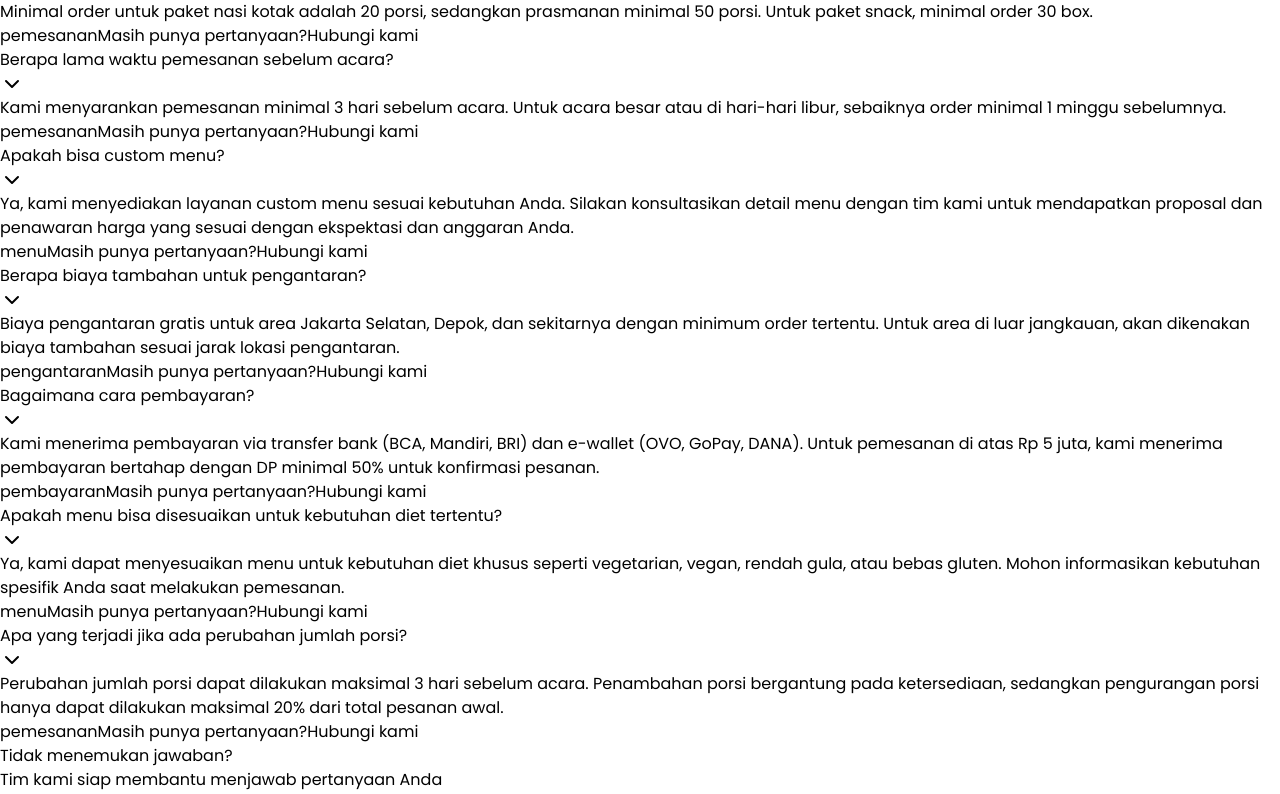
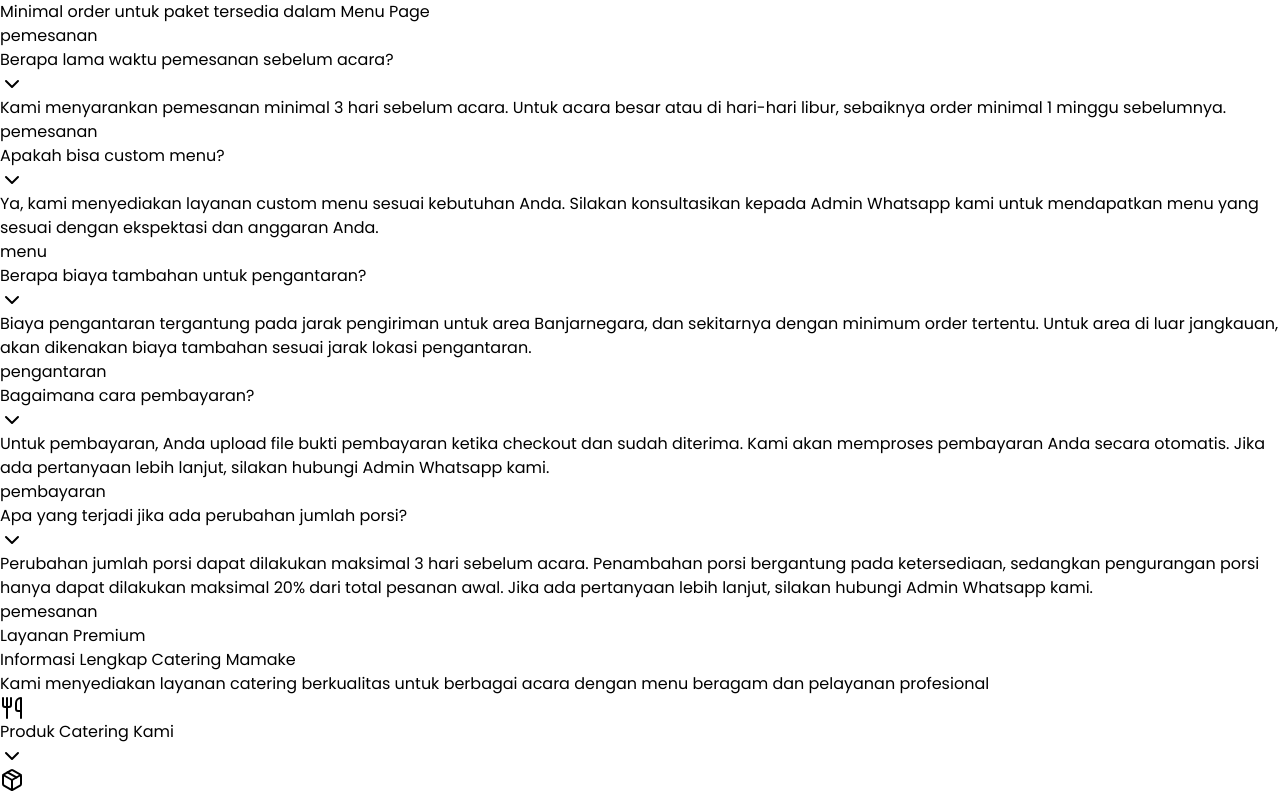
Before and after one commit to rizallfrm/Web-Catering-FE, a React (Vite) app: page / in a window 1280 px wide. Shown: the part 6600-7394 px from the top of the page. Built offline with nearby package versions, Linux system fonts and the light colour scheme.

Commit message:
update: modify FAQAccordion

```diff
--- a/src/components/Fragments/FAQAccordion.jsx
+++ b/src/components/Fragments/FAQAccordion.jsx
@@ -1,10 +1,10 @@
-import { useState, useEffect, useRef } from 'react';
-import { ChevronDown, ChevronUp, Search, XCircle } from 'lucide-react';
-import { Link } from 'react-router-dom';
+import { useState, useEffect, useRef } from "react";
+import { ChevronDown, ChevronUp, Search, XCircle } from "lucide-react";
+import { Link } from "react-router-dom";
 
 const FAQAccordion = () => {
   const [openIndex, setOpenIndex] = useState(null);
-  const [searchTerm, setSearchTerm] = useState('');
+  const [searchTerm, setSearchTerm] = useState("");
   const [filteredFaqs, setFilteredFaqs] = useState([]);
   const [isVisible, setIsVisible] = useState(false);
   const accordionRef = useRef(null);
@@ -12,54 +12,55 @@ const FAQAccordion = () => {
   const faqs = [
     {
       question: "Berapa minimal order catering?",
-      answer: "Minimal order untuk paket nasi kotak adalah 20 porsi, sedangkan prasmanan minimal 50 porsi. Untuk paket snack, minimal order 30 box.",
-      category: "pemesanan"
+      answer: "Minimal order untuk paket tersedia dalam Menu Page",
+      category: "pemesanan",
     },
     {
       question: "Berapa lama waktu pemesanan sebelum acara?",
-      answer: "Kami menyarankan pemesanan minimal 3 hari sebelum acara. Untuk acara besar atau di hari-hari libur, sebaiknya order minimal 1 minggu sebelumnya.",
-      category: "pemesanan"
+      answer:
+        "Kami menyarankan pemesanan minimal 3 hari sebelum acara. Untuk acara besar atau di hari-hari libur, sebaiknya order minimal 1 minggu sebelumnya.",
+      category: "pemesanan",
     },
     {
       question: "Apakah bisa custom menu?",
-      answer: "Ya, kami menyediakan layanan custom menu sesuai kebutuhan Anda. Silakan konsultasikan detail menu dengan tim kami untuk mendapatkan proposal dan penawaran harga yang sesuai dengan ekspektasi dan anggaran Anda.",
-      category: "menu"
+      answer:
+        "Ya, kami menyediakan layanan custom menu sesuai kebutuhan Anda. Silakan konsultasikan kepada Admin Whatsapp kami untuk mendapatkan menu yang sesuai dengan ekspektasi dan anggaran Anda.",
+      category: "menu",
     },
     {
       question: "Berapa biaya tambahan untuk pengantaran?",
-      answer: "Biaya pengantaran gratis untuk area Jakarta Selatan, Depok, dan sekitarnya dengan minimum order tertentu. Untuk area di luar jangkauan, akan dikenakan biaya tambahan sesuai jarak lokasi pengantaran.",
-      category: "pengantaran"
+      answer:
+        "Biaya pengantaran tergantung pada jarak pengiriman untuk area Banjarnegara, dan sekitarnya dengan minimum order tertentu. Untuk area di luar jangkauan, akan dikenakan biaya tambahan sesuai jarak lokasi pengantaran.",
+      category: "pengantaran",
     },
     {
       question: "Bagaimana cara pembayaran?",
-      answer: "Kami menerima pembayaran via transfer bank (BCA, Mandiri, BRI) dan e-wallet (OVO, GoPay, DANA). Untuk pemesanan di atas Rp 5 juta, kami menerima pembayaran bertahap dengan DP minimal 50% untuk konfirmasi pesanan.",
-      category: "pembayaran"
-    },
-    {
-      question: "Apakah menu bisa disesuaikan untuk kebutuhan diet tertentu?",
-      answer: "Ya, kami dapat menyesuaikan menu untuk kebutuhan diet khusus seperti vegetarian, vegan, rendah gula, atau bebas gluten. Mohon informasikan kebutuhan spesifik Anda saat melakukan pemesanan.",
-      category: "menu"
+      answer:
+        "Untuk pembayaran, Anda upload file bukti pembayaran ketika checkout dan sudah diterima. Kami akan memproses pembayaran Anda secara otomatis. Jika ada pertanyaan lebih lanjut, silakan hubungi Admin Whatsapp kami.",
+      category: "pembayaran",
     },
     {
       question: "Apa yang terjadi jika ada perubahan jumlah porsi?",
-      answer: "Perubahan jumlah porsi dapat dilakukan maksimal 3 hari sebelum acara. Penambahan porsi bergantung pada ketersediaan, sedangkan pengurangan porsi hanya dapat dilakukan maksimal 20% dari total pesanan awal.",
-      category: "pemesanan"
-    }
+      answer:
+        "Perubahan jumlah porsi dapat dilakukan maksimal 3 hari sebelum acara. Penambahan porsi bergantung pada ketersediaan, sedangkan pengurangan porsi hanya dapat dilakukan maksimal 20% dari total pesanan awal. Jika ada pertanyaan lebih lanjut, silakan hubungi Admin Whatsapp kami.",
+      category: "pemesanan",
+    },
   ];
 
-  const categories = [...new Set(faqs.map(faq => faq.category))];
+  const categories = [...new Set(faqs.map((faq) => faq.category))];
 
   useEffect(() => {
     setFilteredFaqs(faqs);
   }, []);
 
   useEffect(() => {
-    if (searchTerm.trim() === '') {
+    if (searchTerm.trim() === "") {
       setFilteredFaqs(faqs);
     } else {
       const filtered = faqs.filter(
-        faq => faq.question.toLowerCase().includes(searchTerm.toLowerCase()) ||
-               faq.answer.toLowerCase().includes(searchTerm.toLowerCase())
+        (faq) =>
+          faq.question.toLowerCase().includes(searchTerm.toLowerCase()) ||
+          faq.answer.toLowerCase().includes(searchTerm.toLowerCase())
       );
       setFilteredFaqs(filtered);
     }
@@ -87,24 +88,24 @@ const FAQAccordion = () => {
   }, []);
 
   const filterByCategory = (category) => {
-    if (category === 'all') {
+    if (category === "all") {
       setFilteredFaqs(faqs);
     } else {
-      const filtered = faqs.filter(faq => faq.category === category);
+      const filtered = faqs.filter((faq) => faq.category === category);
       setFilteredFaqs(filtered);
     }
-    setSearchTerm('');
+    setSearchTerm("");
   };
 
   const handleClearSearch = () => {
-    setSearchTerm('');
+    setSearchTerm("");
   };
 
   return (
     <div
       ref={accordionRef}
       className={`max-w-4xl mx-auto my-16 px-4 transition-all duration-1000 ${
-        isVisible ? 'opacity-100 translate-y-0' : 'opacity-0 translate-y-10'
+        isVisible ? "opacity-100 translate-y-0" : "opacity-0 translate-y-10"
       }`}
     >
       <div className="text-center mb-12">
@@ -128,7 +129,8 @@ const FAQAccordion = () => {
           <h2 className="text-3xl font-bold text-gray-800">Pertanyaan Umum</h2>
         </div>
         <p className="text-gray-600 max-w-2xl mx-auto mb-8">
-          Temukan jawaban untuk pertanyaan yang sering diajukan mengenai layanan catering kami
+          Temukan jawaban untuk pertanyaan yang sering diajukan mengenai layanan
+          catering kami
         </p>
 
         {/* Search bar */}
@@ -156,12 +158,12 @@ const FAQAccordion = () => {
         {/* Category filters */}
         <div className="flex flex-wrap justify-center gap-2 mb-8">
           <button
-            onClick={() => filterByCategory('all')}
+            onClick={() => filterByCategory("all")}
             className="px-4 py-1.5 rounded-full text-sm font-medium bg-amber-500 text-white shadow-sm hover:bg-amber-600 transition-colors duration-300"
           >
             Semua
           </button>
-          {categories.map(category => (
+          {categories.map((category) => (
             <button
               key={category}
               onClick={() => filterByCategory(category)}
@@ -179,7 +181,7 @@ const FAQAccordion = () => {
             <div
               key={index}
               className={`bg-white border border-gray-100 rounded-xl overflow-hidden shadow-sm hover:shadow-md transition-all duration-300 ${
-                openIndex === index ? 'ring-1 ring-amber-400' : ''
+                openIndex === index ? "ring-1 ring-amber-400" : ""
               }`}
             >
               <button
@@ -190,16 +192,20 @@ const FAQAccordion = () => {
                 <h3 className="text-lg font-semibold text-gray-800 pr-8">
                   {faq.question}
                 </h3>
-                <div className={`w-8 h-8 rounded-full flex items-center justify-center transition-all duration-300 ${
-                  openIndex === index ? 'bg-amber-500 text-white rotate-180' : 'bg-gray-100 text-gray-500'
-                }`}>
+                <div
+                  className={`w-8 h-8 rounded-full flex items-center justify-center transition-all duration-300 ${
+                    openIndex === index
+                      ? "bg-amber-500 text-white rotate-180"
+                      : "bg-gray-100 text-gray-500"
+                  }`}
+                >
                   <ChevronDown className="w-5 h-5" />
                 </div>
               </button>
 
               <div
                 className={`overflow-hidden transition-all duration-300 ${
-                  openIndex === index ? 'max-h-96' : 'max-h-0'
+                  openIndex === index ? "max-h-96" : "max-h-0"
                 }`}
               >
                 <div className="p-5 bg-amber-50/50 border-t border-amber-100">
@@ -209,12 +215,12 @@ const FAQAccordion = () => {
                     <span className="text-xs font-medium text-amber-600 bg-amber-100 px-2 py-1 rounded-full capitalize">
                       {faq.category}
                     </span>
-                    <span className="ml-auto text-xs text-gray-500">
+                    {/* <span className="ml-auto text-xs text-gray-500">
                       Masih punya pertanyaan?
                       <button className="ml-1 text-amber-600 hover:underline">
                         Hubungi kami
                       </button>
-                    </span>
+                    </span> */}
                   </div>
                 </div>
               </div>
@@ -225,7 +231,9 @@ const FAQAccordion = () => {
             <div className="w-16 h-16 mx-auto mb-4 bg-amber-100 rounded-full flex items-center justify-center">
               <Search className="h-8 w-8 text-amber-500" />
             </div>
-            <h3 className="text-lg font-medium text-gray-800 mb-2">Tidak ada hasil ditemukan</h3>
+            <h3 className="text-lg font-medium text-gray-800 mb-2">
+              Tidak ada hasil ditemukan
+            </h3>
             <p className="text-gray-600">
               Tidak ada pertanyaan yang cocok dengan pencarian "{searchTerm}".
             </p>
@@ -240,16 +248,16 @@ const FAQAccordion = () => {
       </div>
 
       {/* Contact callout */}
-      <div className="mt-12 p-6 bg-gradient-to-r from-amber-500 to-amber-600 rounded-xl text-white text-center shadow-lg">
+      {/* <div className="mt-12 p-6 bg-gradient-to-r from-amber-500 to-amber-600 rounded-xl text-white text-center shadow-lg">
         <h3 className="text-xl font-bold mb-2">Tidak menemukan jawaban?</h3>
         <p className="mb-4">Tim kami siap membantu menjawab pertanyaan Anda</p>
 
-        <Link to="/kontak" >
-        <button className="px-6 py-2 bg-white text-amber-600 rounded-full font-medium hover:bg-gray-100 transition-colors duration-300 shadow-md">
-          Hubungi Kami
-        </button>
+        <Link to="/kontak">
+          <button className="px-6 py-2 bg-white text-amber-600 rounded-full font-medium hover:bg-gray-100 transition-colors duration-300 shadow-md">
+            Hubungi Kami
+          </button>
         </Link>
-      </div>
+      </div> */}
     </div>
   );
 };
```
